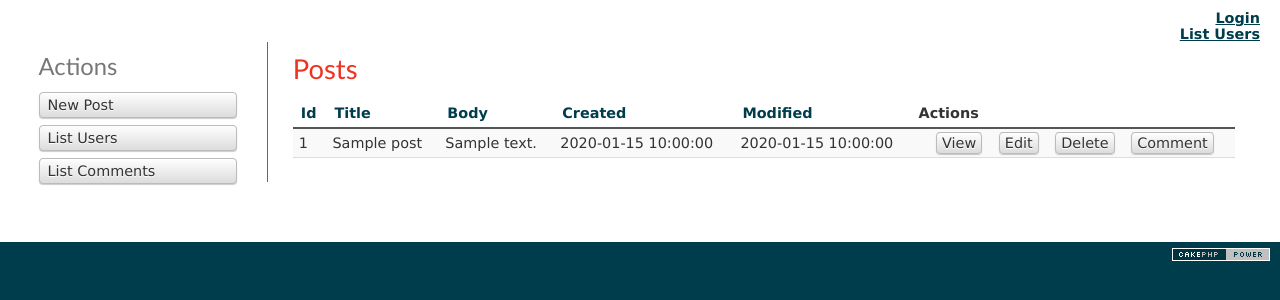
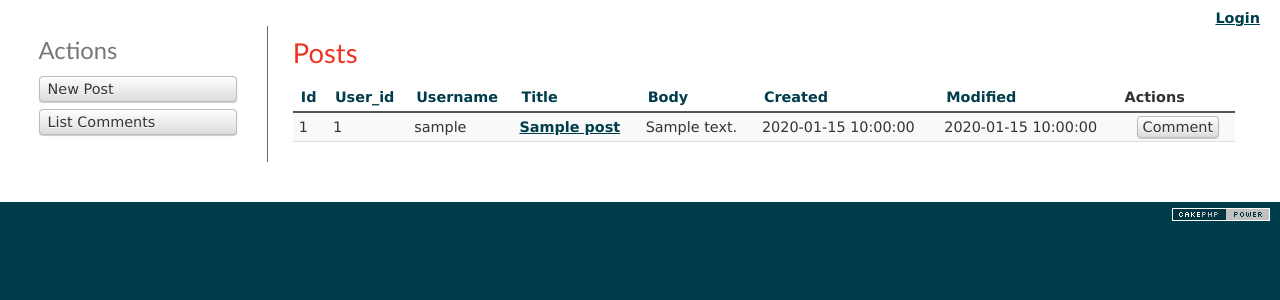
Before and after one commit to Derek-Li/CakeBlogTwo, a CakePHP app: the page made by app/View/Posts/index.ctp in a window 1280 px wide. Shown: the part 63-363 px from the top of the page. Run offline with PHP 8.4 and a stand-in for CakePHP, Linux system fonts and the light colour scheme; the template is opened without the code that fills it: most values are stand-ins (such as "Sample title", 1, 10 or a date in 2020); data that the repository does not hold is empty; some libraries are stand-ins or nearby versions.

Commit message:
Connected posts to users

```diff
--- a/app/Controller/AppController.php
+++ b/app/Controller/AppController.php
@@ -35,8 +35,8 @@
 	public $components = array(
         'Session',
         'Auth'=>array(
-            'loginRedirect'=>array('controller'=>'users', 'action'=>'index'),
-            'logoutRedirect'=>array('controller'=>'users', 'action'=>'index'),
+            'loginRedirect'=>array('controller'=>'posts', 'action'=>'index'),
+            'logoutRedirect'=>array('controller'=>'posts', 'action'=>'index'),
             'authError'=>"You can't access that page",
             'authorize'=>array('Controller')
         )
--- a/app/Controller/CommentsController.php
+++ b/app/Controller/CommentsController.php
@@ -58,8 +58,6 @@
 	$posts = $this->Comment->Post->find('list');
 	$this->set(compact('posts'));
 	$this->set('postId', $postId);
-
-
 }
 
 /**
--- a/app/Controller/UsersController.php
+++ b/app/Controller/UsersController.php
@@ -9,7 +9,7 @@
     }
 
     public function isAuthorized($user) {
-        if(in_array($this->action, array('edit', 'delete'))) {
+        if(in_array($this->action, array('edit', 'delete', 'index'))) {
             if($user['role'] == 'admin') {
                 return true;
             }
--- a/app/Model/Post.php
+++ b/app/Model/Post.php
@@ -14,6 +14,7 @@
  */
 	public $displayField = 'title';
 
+	public $belongsTo = 'User';
 /**
  * Validation rules
  *
--- a/app/View/Layouts/default.ctp
+++ b/app/View/Layouts/default.ctp
@@ -51,7 +51,10 @@
 		    </div>
 
 			<div style="text-align: right;">
-		    	<?php echo $this->Html->link('List Users', array('action' => 'index')); ?>
+				<?php if($current_user['role'] == 'admin'): {
+					echo $this->Html->link('List Users', array('controller' => 'users', 'action' => 'index'));
+				} ?>
+				<?php endif; ?>
 		    </div>
 
 			<?php echo $this->Session->flash(); ?>
--- a/app/View/Posts/add.ctp
+++ b/app/View/Posts/add.ctp
@@ -3,6 +3,7 @@
 	<fieldset>
 		<legend><?php echo __('Add Post'); ?></legend>
 	<?php
+		echo $this->Form->input('user_id', array('type' => 'hidden', 'value' => $current_user['id']));
 		echo $this->Form->input('title');
 		echo $this->Form->input('body');
 	?>
--- a/app/View/Posts/index.ctp
+++ b/app/View/Posts/index.ctp
@@ -3,6 +3,8 @@
 	<table cellpadding="0" cellspacing="0">
 		<tr>
 			<th><?php echo $this->Paginator->sort('id'); ?></th>
+			<th><?php echo $this->Paginator->sort('user_id'); ?></th>
+			<th><?php echo $this->Paginator->sort('username'); ?></th>
 			<th><?php echo $this->Paginator->sort('title'); ?></th>
 			<th><?php echo $this->Paginator->sort('body'); ?></th>
 			<th><?php echo $this->Paginator->sort('created'); ?></th>
@@ -12,31 +14,29 @@
 		<?php foreach ($posts as $post): ?>
 		<tr>
 			<td><?php echo h($post['Post']['id']); ?>&nbsp;</td>
-			<td><?php echo h($post['Post']['title']); ?>&nbsp;</td>
+			<td><?php echo h($post['Post']['user_id']); ?>&nbsp;</td>
+			<td><?php echo h($post['User']['username']); ?>&nbsp;</td>
+			<td><?php echo $this->Html->link($post['Post']['title'], array('controller' => 'posts', 'action' => 'view', $post['Post']['id'])); ?>&nbsp;</td>
 			<td><?php echo h($post['Post']['body']); ?>&nbsp;</td>
 			<td><?php echo h($post['Post']['created']); ?>&nbsp;</td>
 			<td><?php echo h($post['Post']['modified']); ?>&nbsp;</td>
 			<td class="actions">
-				<?php echo $this->Html->link(__('View'), array('action' => 'view', $post['Post']['id'])); ?>
-				<?php echo $this->Html->link(__('Edit'), array('action' => 'edit', $post['Post']['id'])); ?>
-				<?php echo $this->Form->postLink(__('Delete'), array('action' => 'delete', $post['Post']['id']), null, __('Are you sure you want to delete # %s?', $post['Post']['id'])); ?>
+				<!-- <?php echo $this->Html->link(__('View'), array('action' => 'view', $post['Post']['id'])); ?> -->
+				<?php if($current_user['id'] == $post['User']['id'] || $current_user['role'] == 'admin'): ?>
+					<?php echo $this->Html->link(__('Edit'), array('action' => 'edit', $post['Post']['id'])); ?>
+					<?php echo $this->Form->postLink(__('Delete'), array('action' => 'delete', $post['Post']['id']), null, __('Are you sure you want to delete # %s?', $post['Post']['id'])); ?>
+				<?php endif; ?>
 				<?php echo $this->Html->link(__('Comment'), array('controller' => 'comments', 'action' => 'add', $post['Post']['id'])); ?>
+				<!-- <?php echo $this->Html->link(__('New Post'), array('action' => 'add', $post['Post']['user_id'])); ?> -->
 			</td>
 		</tr>
 		<?php endforeach; ?>
 	</table>
-	<p>
-	<?php
-	echo $this->Paginator->counter(array(
-		'format' => __('Page {:page} of {:pages}, showing {:current} records out of {:count} total, starting on record {:start}, ending on {:end}')
-		));
-		?>	</p>
 </div>
 <div class="actions">
 	<h3><?php echo __('Actions'); ?></h3>
 	<ul>
-		<li><?php echo $this->Html->link(__('New Post'), array('action' => 'add')); ?></li>
-		<li><?php echo $this->Html->link(__('List Users'), array('controller' => 'users', 'action' => 'index')); ?></li>
+		<li><?php echo $this->Html->link(__('New Post'), array('action' => 'add', $post['User']['username'])); ?></li>
 		<li><?php echo $this->Html->link(__('List Comments'), array('controller' => 'comments', 'action' => 'index')); ?></li>
 	</ul>
 </div>
--- a/app/View/Users/index.ctp
+++ b/app/View/Users/index.ctp
@@ -24,9 +24,9 @@
 		<td><?php echo $user['User']['email']; ?>&nbsp;</td>
 		<td><?php echo $user['User']['role']; ?>&nbsp;</td>
 		<td class="actions">
-			<?php if ($current_user['id'] == $user['User']['id'] || $current_user['role'] == 'admin'): ?>
+			<!--<?php if ($current_user['id'] == $user['User']['id'] || $current_user['role'] == 'admin'): ?>
 				<?php echo $this->Html->link('View', array('action' => 'view', $user['User']['id'])); ?>
-			<?php endif; ?>
+			<?php endif; ?>-->
 
 			<?php if ($current_user['id'] == $user['User']['id'] || $current_user['role'] == 'admin'): ?>
 			    <?php echo $this->Html->link('Edit', array('action' => 'edit', $user['User']['id'])); ?>
```
